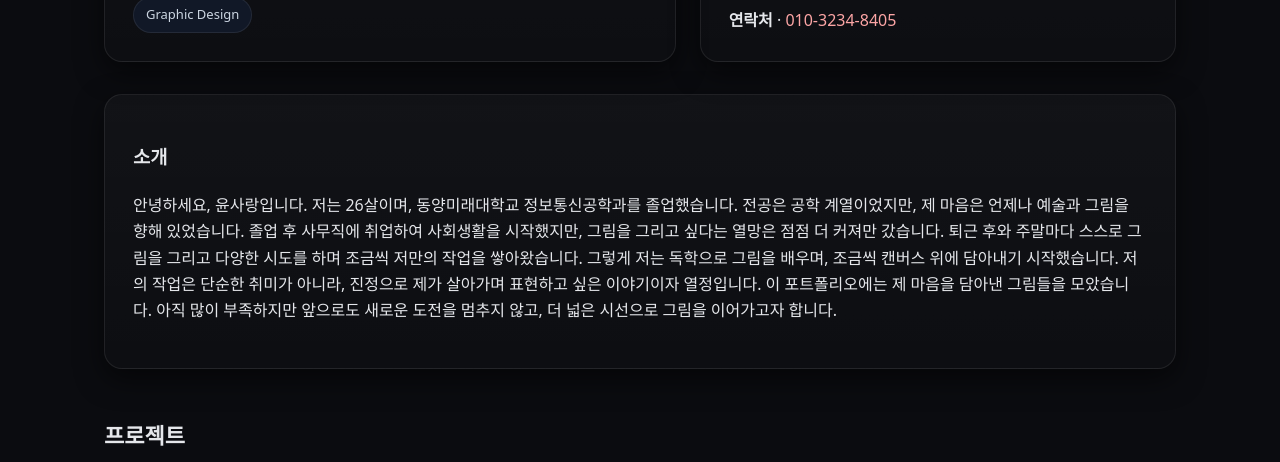
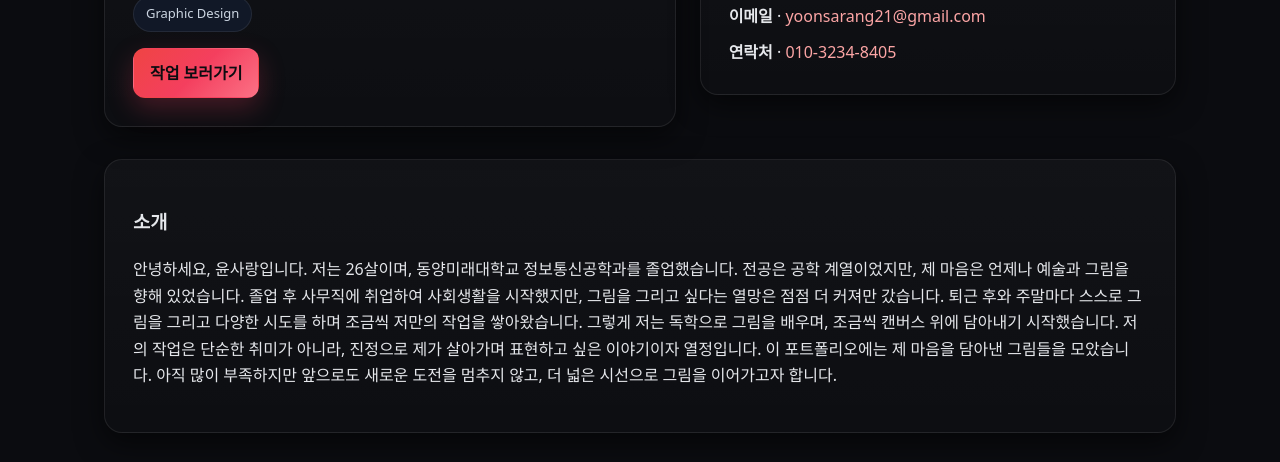
Before and after one commit to rongrang00/YOONSARANG, a plain HTML site: page index.html in a window 1280 px wide. Shown: the part 291-753 px from the top of the page. Drawn offline with Linux system fonts and the light colour scheme.

Commit message:
Add files via upload

```diff
--- a/index.html
+++ b/index.html
@@ -89,7 +89,16 @@
       .gallery{grid-template-columns:repeat(2,1fr)}
     }
 
-</style>
+
+    /* === CTA Buttons (Red palette) === */
+    .cta{display:flex;flex-wrap:wrap;gap:12px;margin-top:16px}
+    .btn.sky{
+      background:linear-gradient(135deg,#ef4444,#f43f5e,#fb7185);
+      color:#0b0c10;border-color:transparent;
+      box-shadow:0 10px 26px rgba(244,63,94,.25)
+    }50%{background-position:100% 50%}100%{background-position:0% 50%}}
+
+  </style>
 </head>
 <body>
   <header>
@@ -121,6 +130,10 @@
           <span class="chip">Brand Visual</span>
           <span class="chip">Graphic Design</span>
         </div>
+        <div class="cta" role="group" aria-label="주요 행동 버튼">
+          <a class="btn sky" href="#projects" aria-label="작업 보러가기">작업 보러가기</a>
+        </div>
+
 
       </article>
       <aside class="card pad">
```
